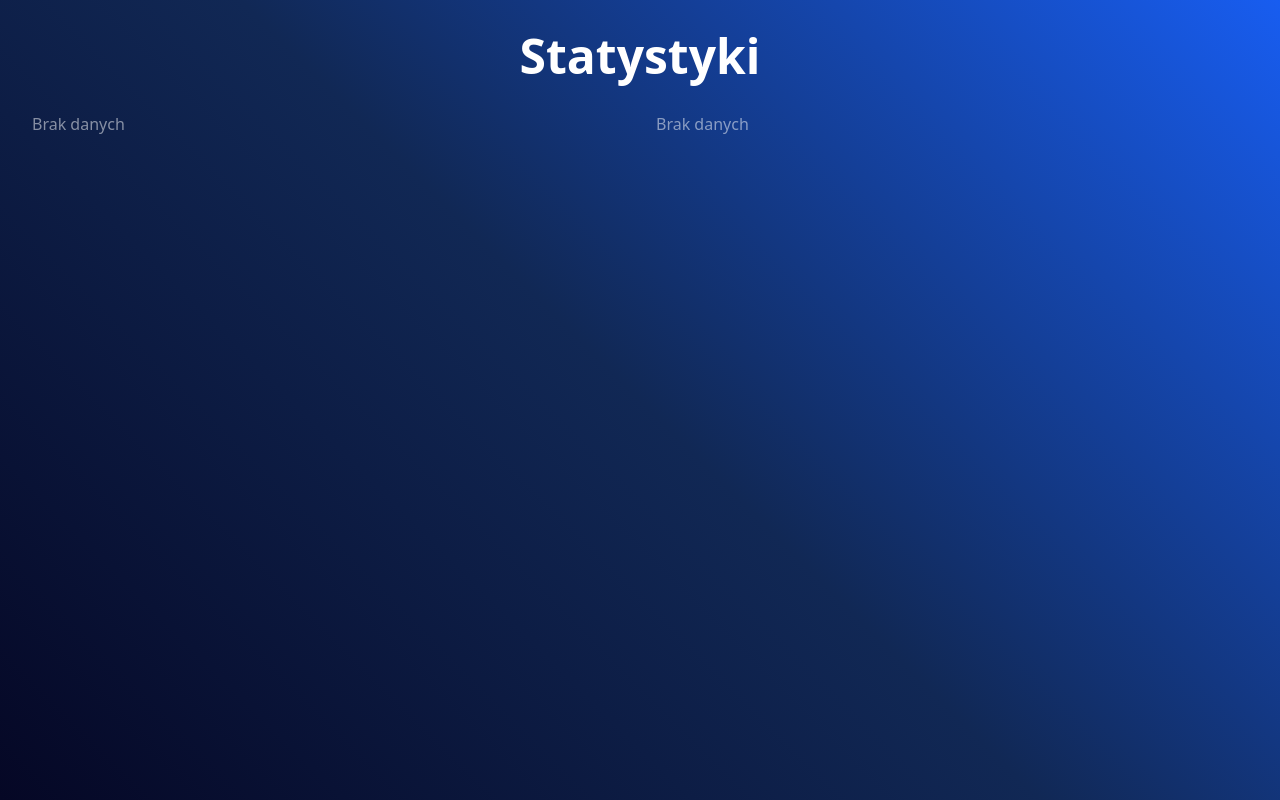
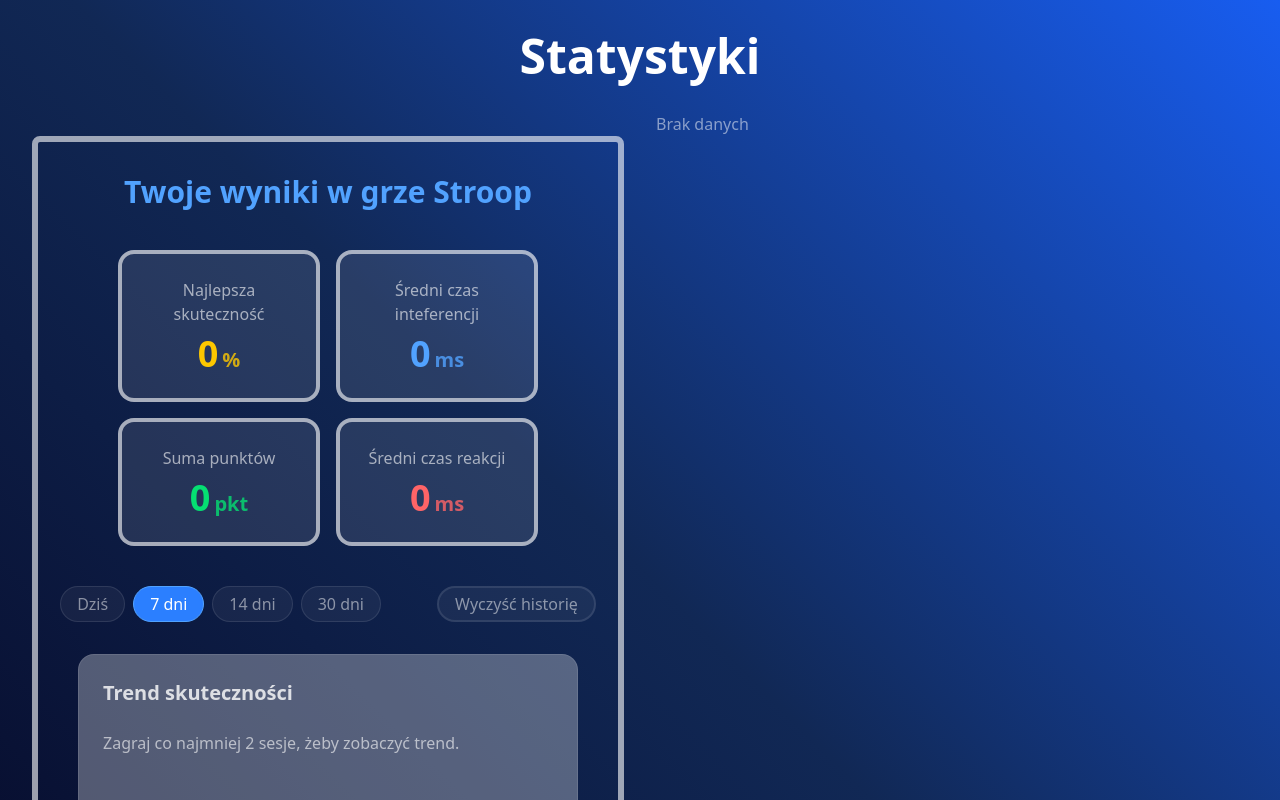
Before and after one commit to OskarSkrzeczkowski/Proj_Praktyka, a React (Vite) app in the folder proj-praktyka/: page /Stats in a window 1280 px wide. Shown: the top 800 px of the page. Built offline with nearby package versions, Linux system fonts and the light colour scheme.

Commit message:
Refaktor StroopStats: wdrożenie filtrowania po datach, synchronizacja kafelków StatCard z wykresem.

```diff
--- a/proj-praktyka/package.json
+++ b/proj-praktyka/package.json
@@ -16,6 +16,7 @@
     "react": "^19.2.0",
     "react-dom": "^19.2.0",
     "react-router-dom": "^7.13.0",
+    "recharts": "^3.8.0",
     "tailwindcss": "^4.1.18",
     "zustand": "^5.0.12"
   },
--- a/proj-praktyka/src/stats/StroopStats.tsx
+++ b/proj-praktyka/src/stats/StroopStats.tsx
@@ -1,31 +1,45 @@
 import { useSessionStore } from '../store/sessionStore';
 import { StatCard } from './components/StatCard';
+import { StroopChart } from './components/StroopChart';
+import { useState } from 'react';
 
 const StroopStats = () => {
-    const { stroopHistory } = useSessionStore();
+    const { stroopHistory, clearStroopHistory } = useSessionStore();
+    const [daysFilter, setDaysFilter] = useState(7);
 
-    if(stroopHistory.length === 0) {
-        return <p className="text-white/50">Brak danych</p>;
-    }
+    const filteredHistory = stroopHistory.filter(session => {
+        const sessionDate = new Date(session.date).toLocaleDateString('pl-PL')
+        const now = new Date().toLocaleDateString('pl-PL');
 
-    const bestEfficiency = Math.max(...stroopHistory.map(s => s.efficiency));
+        if(daysFilter === 1){
+            return sessionDate === now;
+        }
+        const diff = (new Date().getTime() - new Date(session.date).getTime()) / (1000 * 60 * 60 * 24);
+            return diff <= daysFilter;
+    });
 
-    const avgInterference = Math.round(
-        stroopHistory.reduce((acc, s) => acc + s.interference, 0) / stroopHistory.length
-    );
+    const hasData = filteredHistory.length > 0;
 
-    const totalScore = stroopHistory.reduce((acc, s) => acc + s.score, 0);
+    const bestEfficiency = hasData
+        ? Math.max(...filteredHistory.map(s => s.efficiency))
+        : 0;
 
-    const avgTime = Math.round(
-        stroopHistory.reduce((acc, s) => acc + s.avgReactionTime, 0) / stroopHistory.length
-    );
+    const avgInterference = hasData
+        ? Math.round(filteredHistory.reduce((acc, s) => acc + s.interference, 0) / filteredHistory.length)
+        : 0;
+
+    const totalScore = filteredHistory.reduce((acc, s) => acc + s.score, 0);
+
+    const avgTime = hasData
+        ? Math.round(filteredHistory.reduce((acc, s) => acc + s.avgReactionTime, 0) / filteredHistory.length)
+        : 0;
 return (
     <div className="mt-6 border-6 border-white/60 rounded-lg py-4">
         <h2 className="text-3xl font-bold mb-4 text-blue-400 flex justify-center items-center mt-4">Twoje wyniki w grze Stroop</h2>
 
         <div className="grid grid-cols-1 md:grid-cols-2 gap-4 justify-center px-20 my-10">
             <StatCard
-                label="Skuteczność"
+                label="Najlepsza skuteczność"
                 value={bestEfficiency}
                 unit="%"
                 color="text-yellow-400"
@@ -45,9 +59,36 @@ return (
             <StatCard
                 label="Średni czas reakcji"
                 value={avgTime}
-                unit=""
+                unit="ms"
                 color="text-red-400"
             />
+        </div>
+
+        <div className="flex justify-center gap-2 mb-8">
+            {[1, 7, 14, 30].map((days) => (
+                <button
+                    key={days}
+                    onClick={() => setDaysFilter(days)}
+                    className={`px-4 py-1 rounded-full border transition-all cursor-pointer ${
+                        daysFilter === days
+                            ? 'bg-blue-500 border-blue-400 text-white'
+                            : 'bg-white/5 border-white/10 text-white/50 hover:bg-white/10'
+                    }`}
+                >
+                    {days === 1 ? 'Dziś' : `${days} dni`}
+                </button>
+            ))}
+            <button className="bg-white/5 border-2 border-white/10 text-white/50 hover:bg-white/10 flex ml-12 justify-center items-center rounded-full px-4 py-1 cursor-pointer" onClick={clearStroopHistory}>Wyczyść historię</button>
+        </div>
+
+
+        <div className="px-10 pb-6">
+            <div className="bg-white/30 p-6 rounded-2xl border border-white/10">
+                <h3 className="text-xl font-semibold mb-6 text-white/80">Trend skuteczności</h3>
+                <div className="h-[300px] w-full">
+                    <StroopChart data={filteredHistory} />
+                </div>
+            </div>
         </div>
     </div>
     );
--- /dev/null
+++ b/proj-praktyka/src/stats/components/StroopChart.tsx
@@ -0,0 +1,42 @@
+import { LineChart, Line, XAxis, YAxis, Tooltip, ResponsiveContainer } from 'recharts';
+import type { StroopResult } from '../../store/types';
+
+interface StroopChartProps {
+  data: StroopResult[];
+}
+
+export const StroopChart = ({ data: rawData }: StroopChartProps) => {
+  const chartData = [...rawData]
+    .reverse()
+    .slice(-20)
+    .map((session) => ({
+      date: new Date(session.date).toLocaleDateString('pl-PL', { day: '2-digit', month: '2-digit', hour: '2-digit', minute: '2-digit' }),
+      skuteczność: session.efficiency
+    }));
+
+  if (chartData.length < 2) {
+    return <p className="text-white/60">Zagraj co najmniej 2 sesje, żeby zobaczyć trend.</p>;
+  }
+
+  return (
+    <ResponsiveContainer width="100%" height="100%">
+      <LineChart data={chartData} margin={{ bottom: 30, right: 50, left: 10 }}>
+        <XAxis dataKey="date" stroke="#ffffff60" minTickGap={40} interval={0} dy={35} height={60} angle={-30} />
+        <YAxis stroke="#ffffff60" tickFormatter={(value) => `${value}%`} />
+        <Tooltip
+            contentStyle={{ backgroundColor: '#155daf', border:'1px solid #ffffff', borderRadius:'10px', justifyContent:'center', padding:'4px'}}
+            formatter={(value: any, name: any): [string, string] => {
+                const val = value !== undefined && value !== null ? value : 0;
+
+                if (name === "skuteczność") {
+                return [`${val}%`, "Skuteczność"];
+            }
+                return [val.toString(), name.toString()];
+            }}
+
+        />
+        <Line type="monotone" dataKey="skuteczność" stroke="#68a9fff8" strokeWidth={3} dot={{ r: 4}} />
+      </LineChart>
+    </ResponsiveContainer>
+  );
+};
--- a/proj-praktyka/src/store/sessionStore.tsx
+++ b/proj-praktyka/src/store/sessionStore.tsx
@@ -8,6 +8,8 @@ interface SessionState {
     stroopHistory: StroopResult[];
     reactionHistory: ReactionResult[];
     nbackHistory: NBackResult[];
+
+    clearStroopHistory: () => void;
 
     addStroopResult: (result: Omit<StroopResult, 'id' | 'date'>) => void;
     addReactionResult: (result: Omit<ReactionResult, 'id' | 'date'>) => void;
@@ -20,6 +22,8 @@ export const useSessionStore = create<SessionState>()(
         stroopHistory: [],
         reactionHistory: [],
         nbackHistory: [],
+
+        clearStroopHistory: () => set({ stroopHistory: [] }),
 
         addStroopResult: (result) => set((state) => ({
             stroopHistory: [
```
Also changed, not shown: 1 other file (tests, documents, lock files or other folders).
